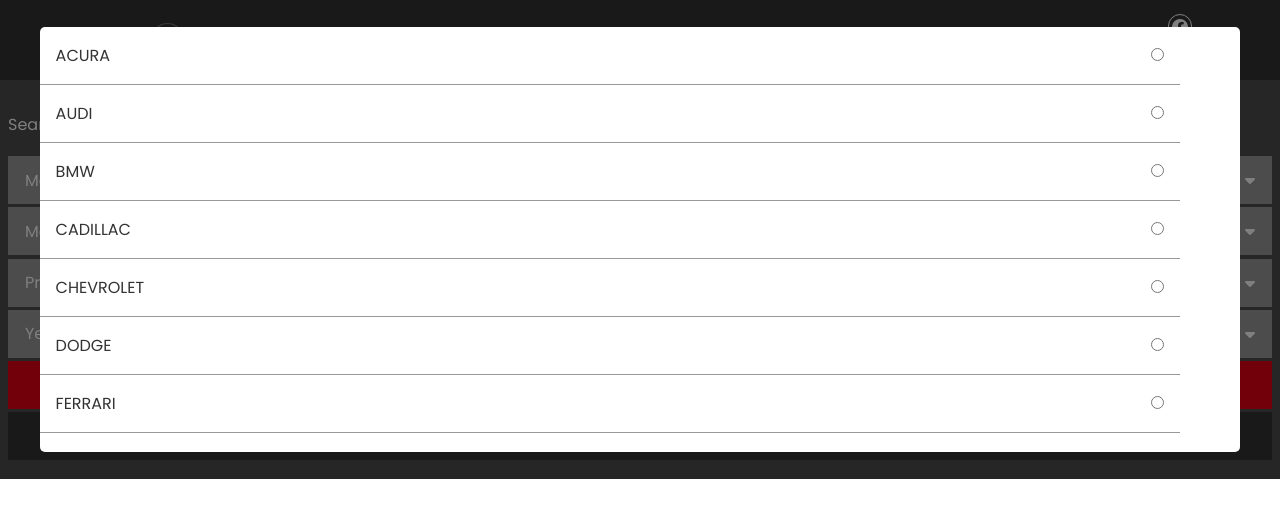
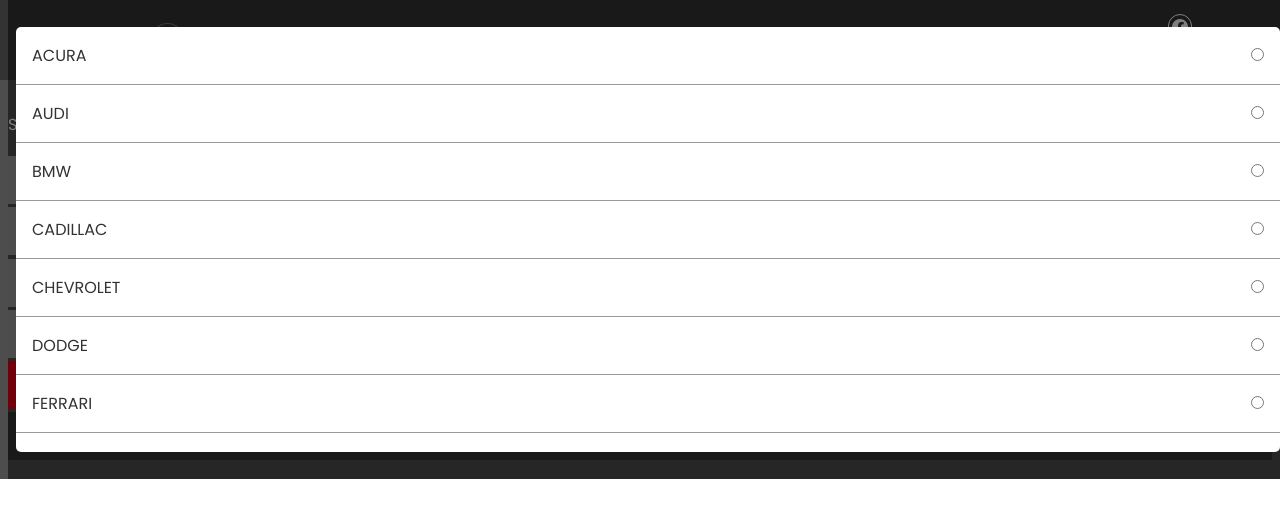
Before and after one commit to anthonymartz17/Dealership, a Vue app: page / in a window 1280 px wide. Both pictures are taken after a click on the element "Make". Shown: the top 518 px of the page. Built offline with nearby package versions, Linux system fonts and the light colour scheme; data requests are answered from the project's data file; what vue2-filters would draw is missing.

Commit message:
makeModel component rearranged and fully functional

```diff
--- a/src/assets/scss/_shared.scss
+++ b/src/assets/scss/_shared.scss
@@ -101,7 +101,7 @@
     font-family: $font-stack;
     overflow-y: auto;
     max-height: 95%;
-    width: 95%;
+    width: 100%;
     background: $light;
     border-radius: 5px;
 
--- a/src/components/searchFieldMobile/CarSelectionCard.vue
+++ b/src/components/searchFieldMobile/CarSelectionCard.vue
@@ -4,7 +4,7 @@
     enter-active-class="animate__animated animate__fadeIn animate__faster"
     leave-active-class="animate__animated animate__fadeOut animate__faster"
   >
-    <div class="selected-field-options"
+    <!-- <div class="selected-field-options"
     v-show="$store.state.optionsCardToggler"
     @click="toggleOptionsCard($event)"
 
@@ -21,9 +21,10 @@
             selectedFieldData({$event,clickedFieldContent});
             toggleOptionsCard($event);
             selectModelByMake({$event,clickedFieldContent});
-            selectPriceAndYear({$event,clickedFieldContent});
+
             "
         >
+
             <p>{{field}}</p>
             <input
               class="radio"
@@ -37,7 +38,7 @@
 
       </div>
 
-    </div>
+    </div> -->
   </transition>
 
 
@@ -80,8 +81,7 @@
     'closeSelectionCard',
     'selectModelByMake',
     'selectPriceAndYear',
-    'disablePrice',
-    'disableYears',
+    'disablePriceAndYear',
     'selectedFieldData',
     'toggleOptionsCard'
 
@@ -105,8 +105,6 @@
     width: 100%;
     height: 100%;
     background: rgba(0, 0, 0, 0.26);
-
-
   }
 
 }
--- a/src/components/searchFieldMobile/MakeModel.vue
+++ b/src/components/searchFieldMobile/MakeModel.vue
@@ -6,30 +6,109 @@
       v-for="(field,key) in makeModel"
       :key="key"
       @click="toggleOptionsCard($event);
-      showSelectedFieldContent(field.id);"
+      showSelectedFieldContent(field.id);
+      showMakeOrModel(field.id)
+      "
     >
       <p>{{field.field}}</p>
       <i class="fas fa-caret-down"></i>
     </div>
   </div>
+
+ <transition
+    enter-active-class="animate__animated animate__fadeIn animate__faster"
+    leave-active-class="animate__animated animate__fadeOut animate__faster"
+  >
+    <div class="selected-field-options"
+    v-show="$store.state.optionsCardToggler"
+    @click="
+    toggleOptionsCard($event);
+    "
+    >
+      <div class="selected-field-options-card" >
+        <div  class="selected-field-options-card">
+          <label
+            v-for="(field,key) in makeOrModel.type"
+            :key="key"
+            class="selected-field-options-card-content"
+            :for="key"
+            @click.stop="
+            toggleOptionsCard($event);
+            selectedFieldData({$event,id:makeOrModel.id});
+            selectModelByMake($event,makeOrModel.id);
+            "
+        >
+
+            <p>{{field}}</p>
+            <input
+              class="radio"
+              type="radio"
+              :id="key"
+              :value="field"
+              name="searchFields"
+            >
+          </label>
+        </div>
+
+      </div>
+
+    </div>
+  </transition>
+
  </div>
 </template>
 
 <script>
 import {mapMutations,mapState} from 'vuex'
 export default {
+  data(){
+    return{
+      makeOrModel:[],
+
+    }
+  },
   methods:{
+
+    showMakeOrModel(id){
+     if(id == this.make.id){
+       this.makeOrModel = this.make
+     }else{
+       this.makeOrModel = this.models
+     }
+    },
+
+    selectModelByMake(e,id){
+
+      if(id == 'make'){
+        this.carsData.forEach(one =>{
+          if(this.make.typeSelected == one.make){
+            this.models.typeSelected = `All ${one.make}`
+            this.models.type = one.model.map(one =>{
+              return one.name
+            })
+          }
+        })
+      }
+      if(id == 'model'){
+        this.models.typeSelected = e.currentTarget.textContent
+      }
+    },
+
     ...mapMutations([
       'toggleOptionsCard',
       'showSelectedFieldContent',
-      'selectedFieldData'
+      'selectedFieldData',
+
+
     ])
 
   },
   computed:{
 
      ...mapState([
-       'clickedFieldContent',
+       'make',
+       'models',
+       'carsData'
 
      ]),
 
@@ -52,6 +131,7 @@
         ]
       },
 
+
 }
 
 }
--- a/src/store/index.js
+++ b/src/store/index.js
@@ -179,12 +179,14 @@
   },
   mutations: {
     // keeps track of the index of the price from selected to disable prices below this index in the priceTo options
-    disablePrice(state,prices){
-       state.priceUnavailable = prices
+    disablePriceAndYear(state,data){
+
+       if(data.clickedFieldContent.id == 'priceFrom'){
+         state.priceUnavailable = data.key
+       }
+
     },
-    disableYears(state,years){
-      state.yearsUnavailable = years
-    },
+
      //  array of prices
     getPriceRange(state){
       let priceRange=[];
@@ -203,10 +205,10 @@
        let startYear = 1970;
        let currentYear = new Date().getFullYear();
        for (let i = startYear; i<= currentYear+1; i++){
-           yearsRange.push(i)
+           yearsRange.unshift(i)
        }
-       state.yearFrom.type = yearsRange.reverse()
-       state.yearTo.type = yearsRange.reverse()
+       state.yearFrom.type = yearsRange
+       state.yearTo.type = yearsRange
      },
 
     clearPropsVal(state){
@@ -256,12 +258,12 @@
 
 
     },
-    // i think this function is not necessary anymore
+
     selectedFieldData(state,data){
 
         let selectedDataField =[
           state.make,
-          // state.model,
+          state.models,
           state.fuel,
           state.transmission,
           state.driveTrain,
@@ -269,10 +271,9 @@
           state.color,
         ]
         selectedDataField.forEach(one =>{
-          if(one.id == data.clickedFieldContent.id){
+          if(one.id == data.id){
             one.typeSelected = data.$event.target.value
           }
-
         })
     },
     // receives the id of the clicked field, compares it to the id of car description data to decide which content to show in the card
@@ -304,25 +305,25 @@
     },
     // selects the car models to show according to the make selected
 
-    selectModelByMake(state,data){
+    // selectModelByMake(state,data){
 
-      if(data.clickedFieldContent.id == 'make'){
-        let models = [];
-        state.carsData.forEach(one =>{
-          if(state.make.typeSelected == one.make){
-             state.models.typeSelected = `All ${one.make}`
-             one.model.forEach(one =>{
-               models.push(one.name)
-             })
+    //   if(data.id == 'make'){
+    //     state.carsData.forEach(one =>{
+    //       if(state.make.typeSelected == one.make){
+    //         state.models.typeSelected = `All ${one.make}`
+    //         state.models.type = one.model.map(one =>{
+    //           return one.name
+    //         })
+    //       }
+    //     })
+    //   }
+    //   if(data.id == 'model'){
+    //     state.models.typeSelected = data.$event.currentTarget.textContent
 
-          }
-        })
-        state.models.type = models
-      } if(data.clickedFieldContent.id == 'model'){
-        state.models.typeSelected = data.$event.currentTarget.textContent
+    //   }
+    // },
 
-      }
-    },
+
     selectPriceAndYear(state,data){
       let priceYear=
       [
```
